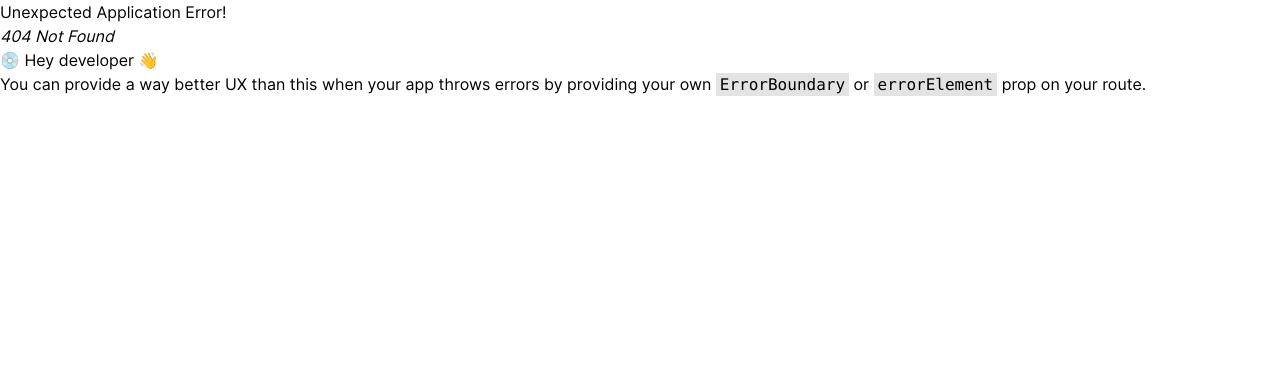
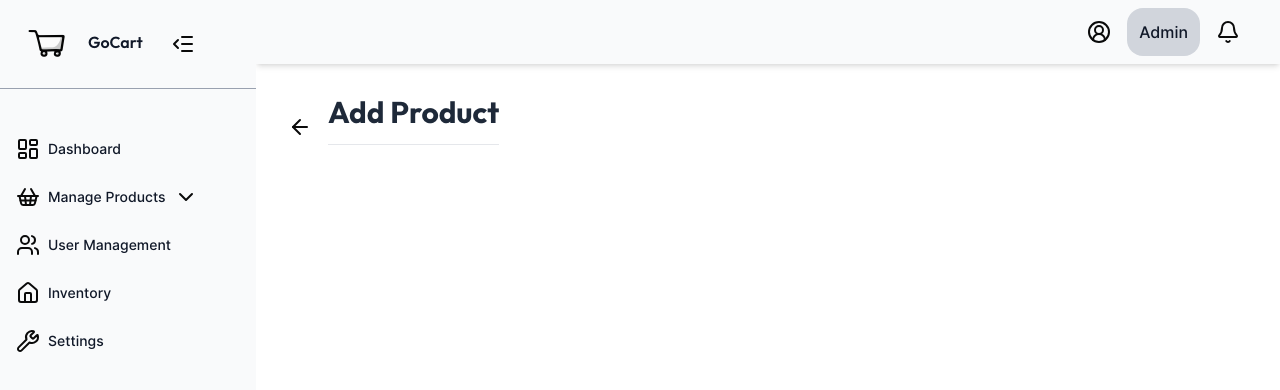
Before and after one commit to arshith123/GoCart, a React (Vite) app: page /admin/product-add in a window 1280 px wide. Before the commit this address had no page. Shown: the top 390 px of the page. Built offline with nearby package versions, Linux system fonts and the light colour scheme.

Commit message:
installed and configured shadcn package

```diff
--- a/package.json
+++ b/package.json
@@ -11,10 +11,13 @@
   },
   "dependencies": {
     "@tailwindcss/vite": "^4.1.17",
+    "class-variance-authority": "^0.7.1",
+    "clsx": "^2.1.1",
     "lucide-react": "^0.552.0",
     "react": "^19.1.1",
     "react-dom": "^19.1.1",
     "react-router-dom": "^7.9.5",
+    "tailwind-merge": "^3.4.0",
     "tailwindcss": "^4.1.17"
   },
   "devDependencies": {
@@ -26,6 +29,7 @@
     "eslint-plugin-react-hooks": "^5.2.0",
     "eslint-plugin-react-refresh": "^0.4.22",
     "globals": "^16.4.0",
+    "tw-animate-css": "^1.4.0",
     "vite": "^7.1.7"
   }
 }
--- a/src/index.css
+++ b/src/index.css
@@ -1,4 +1,7 @@
 @import "tailwindcss";
+@import "tw-animate-css";
+
+@custom-variant dark (&:is(.dark *));
 
 @font-face{
   font-family: 'Inter';
@@ -29,3 +32,119 @@
 html {
     font-family: var(--font-sans);
 }
+
+@theme inline {
+  --radius-sm: calc(var(--radius) - 4px);
+  --radius-md: calc(var(--radius) - 2px);
+  --radius-lg: var(--radius);
+  --radius-xl: calc(var(--radius) + 4px);
+  --color-background: var(--background);
+  --color-foreground: var(--foreground);
+  --color-card: var(--card);
+  --color-card-foreground: var(--card-foreground);
+  --color-popover: var(--popover);
+  --color-popover-foreground: var(--popover-foreground);
+  --color-primary: var(--primary);
+  --color-primary-foreground: var(--primary-foreground);
+  --color-secondary: var(--secondary);
+  --color-secondary-foreground: var(--secondary-foreground);
+  --color-muted: var(--muted);
+  --color-muted-foreground: var(--muted-foreground);
+  --color-accent: var(--accent);
+  --color-accent-foreground: var(--accent-foreground);
+  --color-destructive: var(--destructive);
+  --color-border: var(--border);
+  --color-input: var(--input);
+  --color-ring: var(--ring);
+  --color-chart-1: var(--chart-1);
+  --color-chart-2: var(--chart-2);
+  --color-chart-3: var(--chart-3);
+  --color-chart-4: var(--chart-4);
+  --color-chart-5: var(--chart-5);
+  --color-sidebar: var(--sidebar);
+  --color-sidebar-foreground: var(--sidebar-foreground);
+  --color-sidebar-primary: var(--sidebar-primary);
+  --color-sidebar-primary-foreground: var(--sidebar-primary-foreground);
+  --color-sidebar-accent: var(--sidebar-accent);
+  --color-sidebar-accent-foreground: var(--sidebar-accent-foreground);
+  --color-sidebar-border: var(--sidebar-border);
+  --color-sidebar-ring: var(--sidebar-ring);
+}
+
+:root {
+  --radius: 0.625rem;
+  --background: oklch(1 0 0);
+  --foreground: oklch(0.145 0 0);
+  --card: oklch(1 0 0);
+  --card-foreground: oklch(0.145 0 0);
+  --popover: oklch(1 0 0);
+  --popover-foreground: oklch(0.145 0 0);
+  --primary: oklch(0.205 0 0);
+  --primary-foreground: oklch(0.985 0 0);
+  --secondary: oklch(0.97 0 0);
+  --secondary-foreground: oklch(0.205 0 0);
+  --muted: oklch(0.97 0 0);
+  --muted-foreground: oklch(0.556 0 0);
+  --accent: oklch(0.97 0 0);
+  --accent-foreground: oklch(0.205 0 0);
+  --destructive: oklch(0.577 0.245 27.325);
+  --border: oklch(0.922 0 0);
+  --input: oklch(0.922 0 0);
+  --ring: oklch(0.708 0 0);
+  --chart-1: oklch(0.646 0.222 41.116);
+  --chart-2: oklch(0.6 0.118 184.704);
+  --chart-3: oklch(0.398 0.07 227.392);
+  --chart-4: oklch(0.828 0.189 84.429);
+  --chart-5: oklch(0.769 0.188 70.08);
+  --sidebar: oklch(0.985 0 0);
+  --sidebar-foreground: oklch(0.145 0 0);
+  --sidebar-primary: oklch(0.205 0 0);
+  --sidebar-primary-foreground: oklch(0.985 0 0);
+  --sidebar-accent: oklch(0.97 0 0);
+  --sidebar-accent-foreground: oklch(0.205 0 0);
+  --sidebar-border: oklch(0.922 0 0);
+  --sidebar-ring: oklch(0.708 0 0);
+}
+
+.dark {
+  --background: oklch(0.145 0 0);
+  --foreground: oklch(0.985 0 0);
+  --card: oklch(0.205 0 0);
+  --card-foreground: oklch(0.985 0 0);
+  --popover: oklch(0.205 0 0);
+  --popover-foreground: oklch(0.985 0 0);
+  --primary: oklch(0.922 0 0);
+  --primary-foreground: oklch(0.205 0 0);
+  --secondary: oklch(0.269 0 0);
+  --secondary-foreground: oklch(0.985 0 0);
+  --muted: oklch(0.269 0 0);
+  --muted-foreground: oklch(0.708 0 0);
+  --accent: oklch(0.269 0 0);
+  --accent-foreground: oklch(0.985 0 0);
+  --destructive: oklch(0.704 0.191 22.216);
+  --border: oklch(1 0 0 / 10%);
+  --input: oklch(1 0 0 / 15%);
+  --ring: oklch(0.556 0 0);
+  --chart-1: oklch(0.488 0.243 264.376);
+  --chart-2: oklch(0.696 0.17 162.48);
+  --chart-3: oklch(0.769 0.188 70.08);
+  --chart-4: oklch(0.627 0.265 303.9);
+  --chart-5: oklch(0.645 0.246 16.439);
+  --sidebar: oklch(0.205 0 0);
+  --sidebar-foreground: oklch(0.985 0 0);
+  --sidebar-primary: oklch(0.488 0.243 264.376);
+  --sidebar-primary-foreground: oklch(0.985 0 0);
+  --sidebar-accent: oklch(0.269 0 0);
+  --sidebar-accent-foreground: oklch(0.985 0 0);
+  --sidebar-border: oklch(1 0 0 / 10%);
+  --sidebar-ring: oklch(0.556 0 0);
+}
+
+@layer base {
+  * {
+    @apply border-border outline-ring/50;
+  }
+  body {
+    @apply bg-background text-foreground;
+  }
+}
--- /dev/null
+++ b/src/lib/utils.js
@@ -0,0 +1,6 @@
+import { clsx } from "clsx";
+import { twMerge } from "tailwind-merge"
+
+export function cn(...inputs) {
+  return twMerge(clsx(inputs));
+}
--- /dev/null
+++ b/src/pages/admin/products/AddProduct.jsx
@@ -0,0 +1,21 @@
+import { ArrowLeft } from "lucide-react"
+import Container from "../../../components/common/Container"
+import Heading from "../../../components/common/Heading"
+import { useNavigate } from "react-router-dom"
+
+
+const AddProduct = () => {
+    const naviagte = useNavigate();
+    return (
+        <Container>
+            <div className="flex gap-4">
+                <button onClick={()=>naviagte(-1)}>
+                    <ArrowLeft />
+                </button>
+                <Heading value="Add Product" />
+            </div>
+        </Container>
+    )
+}
+
+export default AddProduct
--- a/src/pages/admin/products/ProductList.jsx
+++ b/src/pages/admin/products/ProductList.jsx
@@ -2,6 +2,7 @@
 import Container from '../../../components/common/Container'
 import { ListFilter, Plus } from 'lucide-react'
 import Heading from '../../../components/common/Heading'
+import { useNavigate } from 'react-router-dom'
 
 const ProductList = () => {
     const [searchInput, setsearchInput] = useState("");
@@ -46,7 +47,8 @@
             stock: 0,
             status: "Inactive",
         },
-    ])
+    ]);
+    const navigate = useNavigate();
     return (
         <Container>
             <Heading value="Manage Products" />
@@ -63,7 +65,7 @@
                     <button className='flex gap-2 items-center border border-gray-400 py-2 px-4 rounded-4xl'>
                         <span><ListFilter /></span> <span className='font-sans font-semibold text-sm'> Sort by</span>
                     </button>
-                    <button className='flex gap-2 items-center border border-gray-400 py-2 px-4 rounded-4xl bg-black'>
+                    <button className='flex gap-2 items-center border border-gray-400 py-2 px-4 rounded-4xl bg-black' onClick={()=>navigate("/admin/product-add")}>
                         <span><Plus color='white' /></span> <span className='font-sans font-semibold text-sm text-white'> Add Product</span>
                     </button>
                 </div>
--- a/src/routes/Router.jsx
+++ b/src/routes/Router.jsx
@@ -7,6 +7,7 @@
 import UomList from "../pages/admin/products/UomList";
 import BrandList from "../pages/admin/products/BrandList";
 import CategoryList from "../pages/admin/products/CategoryList";
+import AddProduct from "../pages/admin/products/AddProduct";
 
 
 
@@ -20,7 +21,8 @@
         children: [
             { path: "/admin/dashboard", element: <DashBoard /> },
             { path: "/admin/product-list", element: <ProductList /> },
-             { path: "/admin/uom-list", element: <UomList /> },
+            { path: "/admin/product-add", element: <AddProduct /> },
+            { path: "/admin/uom-list", element: <UomList /> },
             { path: "/admin/brand-list", element: <BrandList /> },
             { path: "/admin/category-list", element: <CategoryList /> },
             { path: "/admin/user-managment", element: <UserList /> },
--- a/vite.config.js
+++ b/vite.config.js
@@ -1,10 +1,16 @@
-import { defineConfig } from 'vite'
-import react from '@vitejs/plugin-react'
-import tailwindcss from '@tailwindcss/vite'
+import path from "path";
+import { defineConfig } from "vite";
+import react from "@vitejs/plugin-react";
+import tailwindcss from "@tailwindcss/vite";
 
 export default defineConfig({
   plugins: [
     react(),
     tailwindcss(),
   ],
-})
+  resolve: {
+    alias: {
+      "@": path.resolve(__dirname, "./src"),
+    },
+  },
+});
```
Also changed, not shown: jsconfig.json (added, +8 -0 lines), components.json (added), 1 other file (tests, documents, lock files or other folders).
